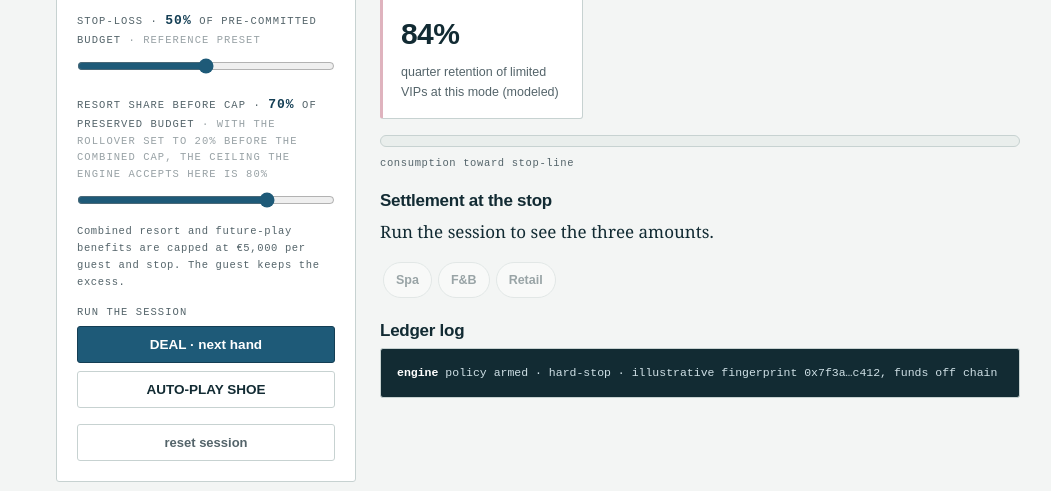
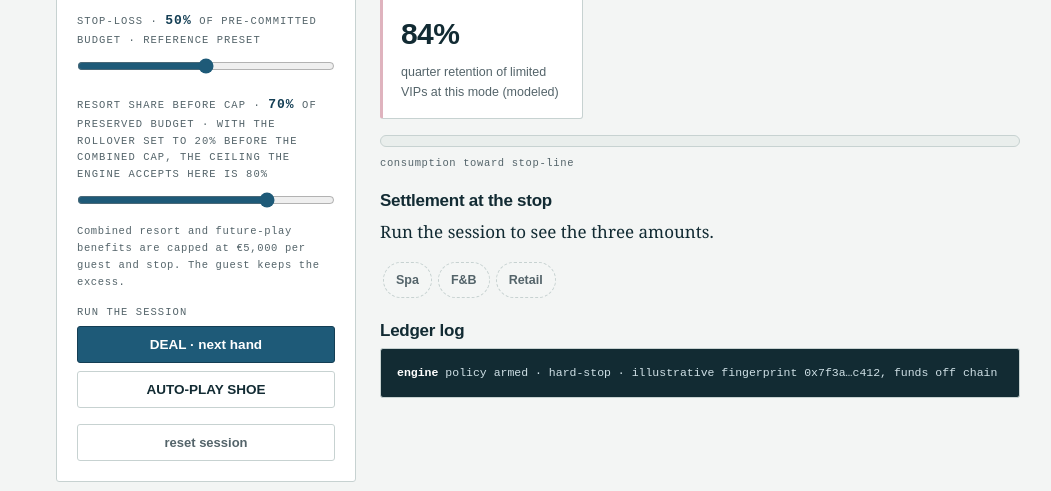
Before and after one commit to trenchlogicstudio-web/VIP-SmartContract-Demonstration, a website: page 05b_Demo_B_Policy_Engine.html in a window 1280 px wide. Shown: the part 776-1267 px from the top of the page, without its empty margins (102-1153 px from the left). Drawn offline with Linux system fonts and the light colour scheme.

Commit message:
v3.23: Demo B passes the automated contrast check
Five elements in Demo B fell below the WCAG AA contrast ratio: two notes in
the slider labels, set at 60% opacity, and the three venue chips before the
stop, at 40%. The notes now use the page's secondary text colour; the
inactive chips keep a dashed outline and a light background instead of
fading the text. An automated WCAG 2.2 AA scan reports no violations on any
page.

Co-Authored-By: Claude Opus 5.5 <noreply@anthropic.com>
Claude-Session: https://claude.ai/code/session_01FXimt2w9Qodcs3UCJpkbNX

```diff
--- a/05b_Demo_B_Policy_Engine.html
+++ b/05b_Demo_B_Policy_Engine.html
@@ -67,7 +67,7 @@ input[type=range]{width:100%;accent-color:var(--accent)}
 .chip{display:inline-flex;align-items:center;gap:6px;font-family:var(--display);font-weight:700;font-size:12.5px;padding:7px 12px;border:var(--rule);border-radius:20px;background:#fff;cursor:pointer;margin:3px;user-select:none}
 .chip.on{background:var(--accent);color:#fff;border-color:var(--accent-deep)}
 .chip.lock{background:var(--ink);color:var(--paper);border-color:var(--ink);cursor:default}
-.chip:disabled,.chip.dis{opacity:.4;cursor:not-allowed}
+.chip:disabled,.chip.dis{color:var(--graphite);background:#F4F6F5;border-style:dashed;cursor:not-allowed}
 .log{border:var(--rule);border-radius:var(--r);background:var(--ink);color:#CFE0E6;font-family:var(--mono);font-size:11.5px;padding:14px 16px;max-height:210px;overflow-y:auto;line-height:1.8}
 .log b{color:#fff}.log .ok{color:#9FD0B7}.log .warn{color:#E8C9A0}.log .seal{color:#E7A9A9}
 .kpi{display:flex;gap:14px;flex-wrap:wrap}
@@ -118,8 +118,8 @@ a:focus-visible,button:focus-visible,input:focus-visible{outline:2px solid var(-
 <div class="ctrlcard">
 <label id="lMode">mode</label><div class="seg" role="group" aria-labelledby="lMode"><button class="on" id="mI">Incentive</button><button id="mH">Hard-stop only</button></div>
 <label id="lStakes" style="margin-top:14px">stakes</label><div class="seg" role="group" aria-labelledby="lStakes"><button class="on" id="cC">Checked first</button><button id="cA">Reported after</button></div>
-<label for="s" style="margin-top:14px">stop-loss · <b id="vS">50%</b> of pre-committed budget <span style="opacity:.6">· reference preset</span></label><input type="range" id="s" min="20" max="80" value="50" step="1">
-<label for="r">resort share before cap · <b id="vR">70%</b> of preserved budget <span style="opacity:.6">· with the rollover set to 20% before the combined cap, the ceiling the engine accepts here is 80%</span></label><input type="range" id="r" min="40" max="80" value="70" step="1">
+<label for="s" style="margin-top:14px">stop-loss · <b id="vS">50%</b> of pre-committed budget <span style="color:var(--graphite)">· reference preset</span></label><input type="range" id="s" min="20" max="80" value="50" step="1">
+<label for="r">resort share before cap · <b id="vR">70%</b> of preserved budget <span style="color:var(--graphite)">· with the rollover set to 20% before the combined cap, the ceiling the engine accepts here is 80%</span></label><input type="range" id="r" min="40" max="80" value="70" step="1">
 <p class="hint">Combined resort and future-play benefits are capped at €5,000 per guest and stop. The guest keeps the excess.</p>
 <label style="margin-top:14px">run the session</label>
 <button class="btn pri" id="deal" style="width:100%;margin-bottom:8px">DEAL · next hand</button>
```
